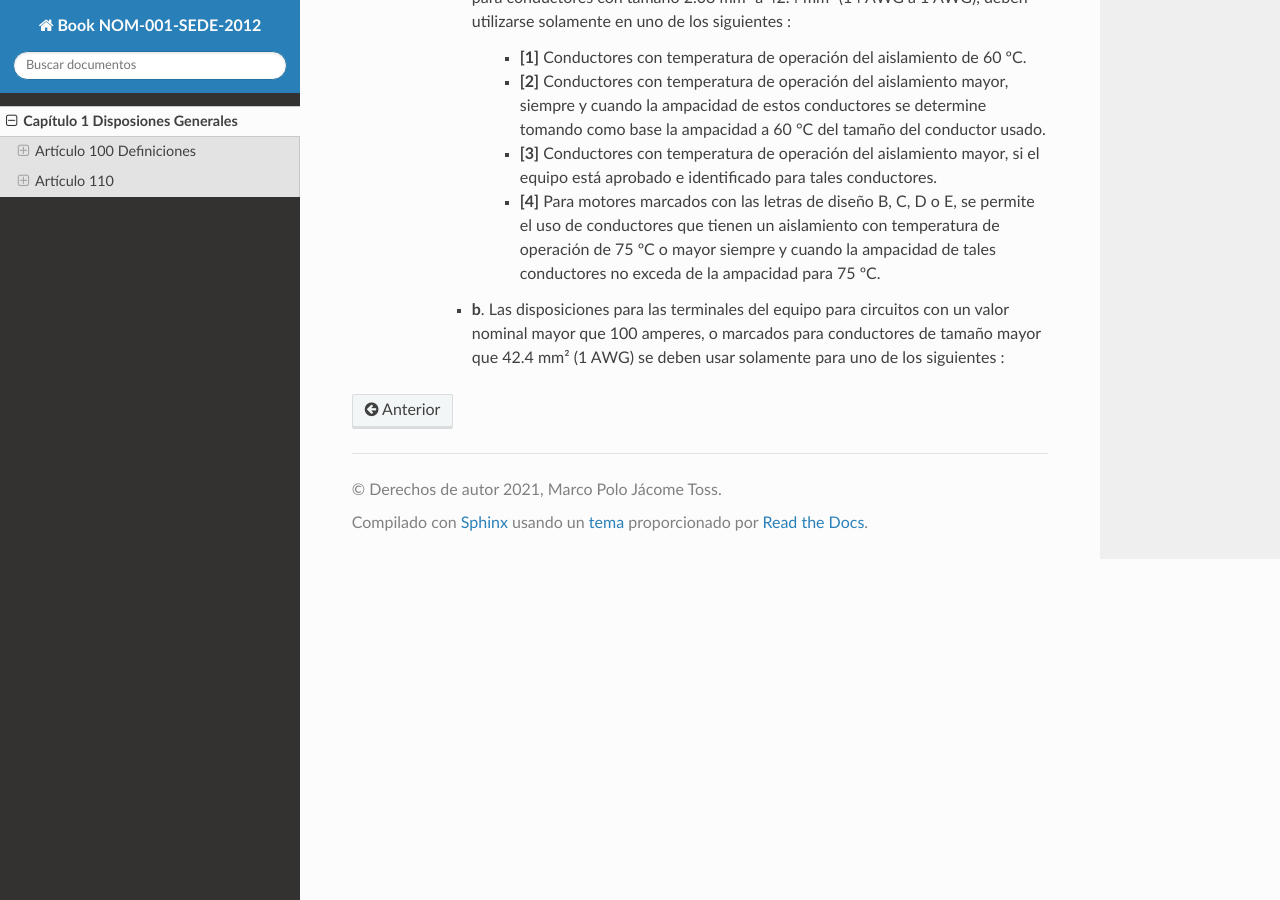
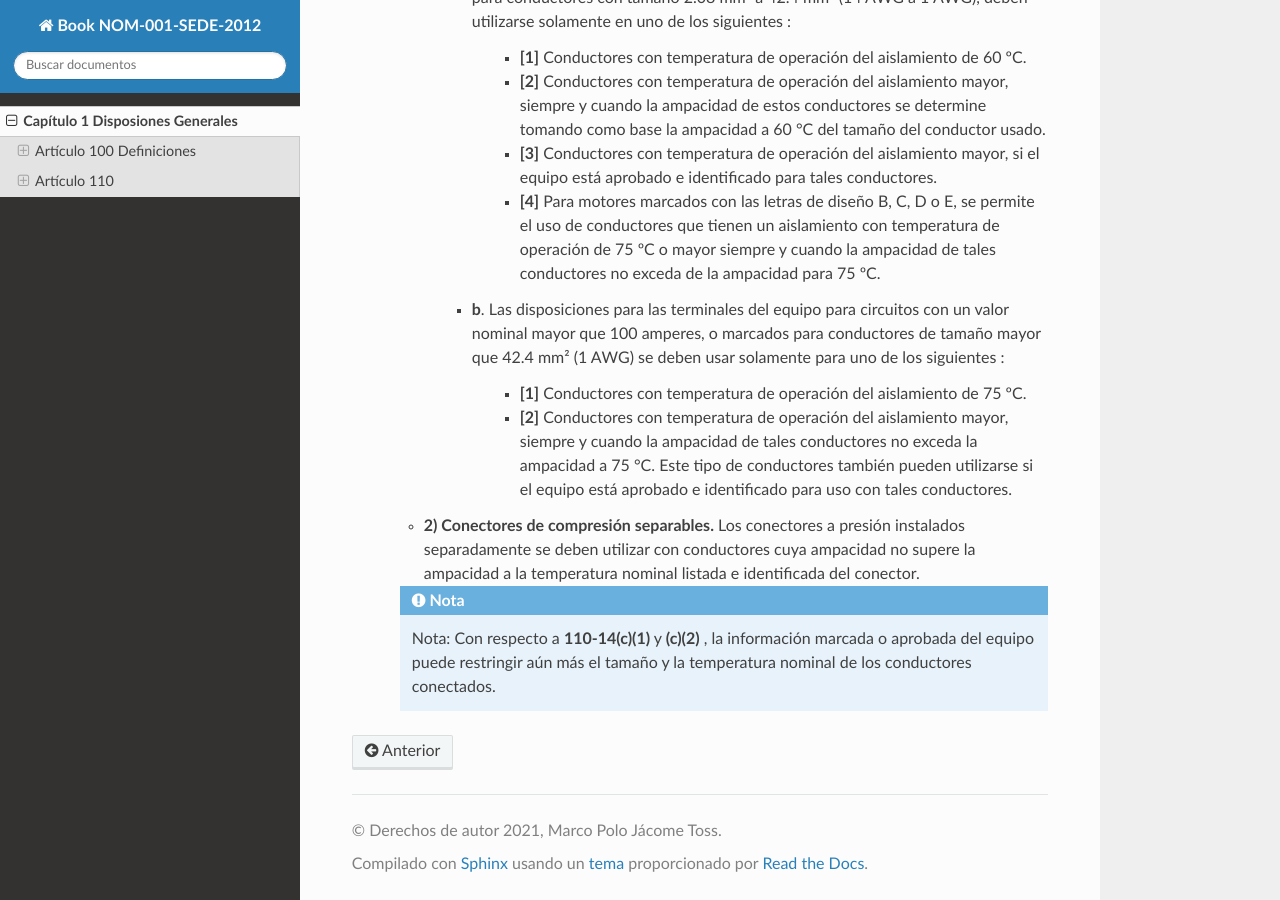
Before and after one commit to jacometoss/Book-NOM-001-SEDE-2012, a Sphinx documentation site: the page built from docs/100/index.rst, in a window 1280 px wide and 900 px high, scrolled down 20558 px. Built offline with Sphinx 7.4.7 and the Read the Docs theme 2.0.0, drawn with Linux system fonts in a browser that asks for light colours.

Commit message:
Add files via upload

```diff
--- a/docs/100/index.rst
+++ b/docs/100/index.rst
@@ -452,3 +452,12 @@ Conectores y terminales para conductores con cableados más flexibles que los de
 			*   **[4]** Para motores marcados con las letras de diseño B, C, D o E, se permite el uso de conductores que tienen un aislamiento con temperatura de operación de 75 ºC o mayor siempre y cuando la ampacidad de tales conductores no exceda de la ampacidad para 75 ºC.
 
 		* **b**. Las disposiciones para las terminales del equipo para circuitos con un valor nominal mayor que 100 amperes, o marcados para conductores de tamaño mayor que 42.4 mm² (1 AWG) se deben usar solamente para uno de los siguientes :
+
+			*   **[1]** Conductores con temperatura de operación del aislamiento de 75 ºC.
+
+			*   **[2]** Conductores con temperatura de operación del aislamiento mayor, siempre y cuando la ampacidad de tales conductores no exceda la ampacidad a 75 °C. Este tipo de conductores también pueden utilizarse si el equipo está aprobado e identificado para uso con tales conductores.
+
+	* **2) Conectores de compresión separables.** Los conectores a presión instalados separadamente se deben utilizar con conductores cuya ampacidad no supere la ampacidad a la temperatura nominal listada e identificada del conector.
+
+	.. note::
+		Nota: Con respecto a **110-14(c)(1)** y **(c)(2)** , la información marcada o aprobada del equipo puede restringir aún más el tamaño y la temperatura nominal de los conductores conectados.
```
